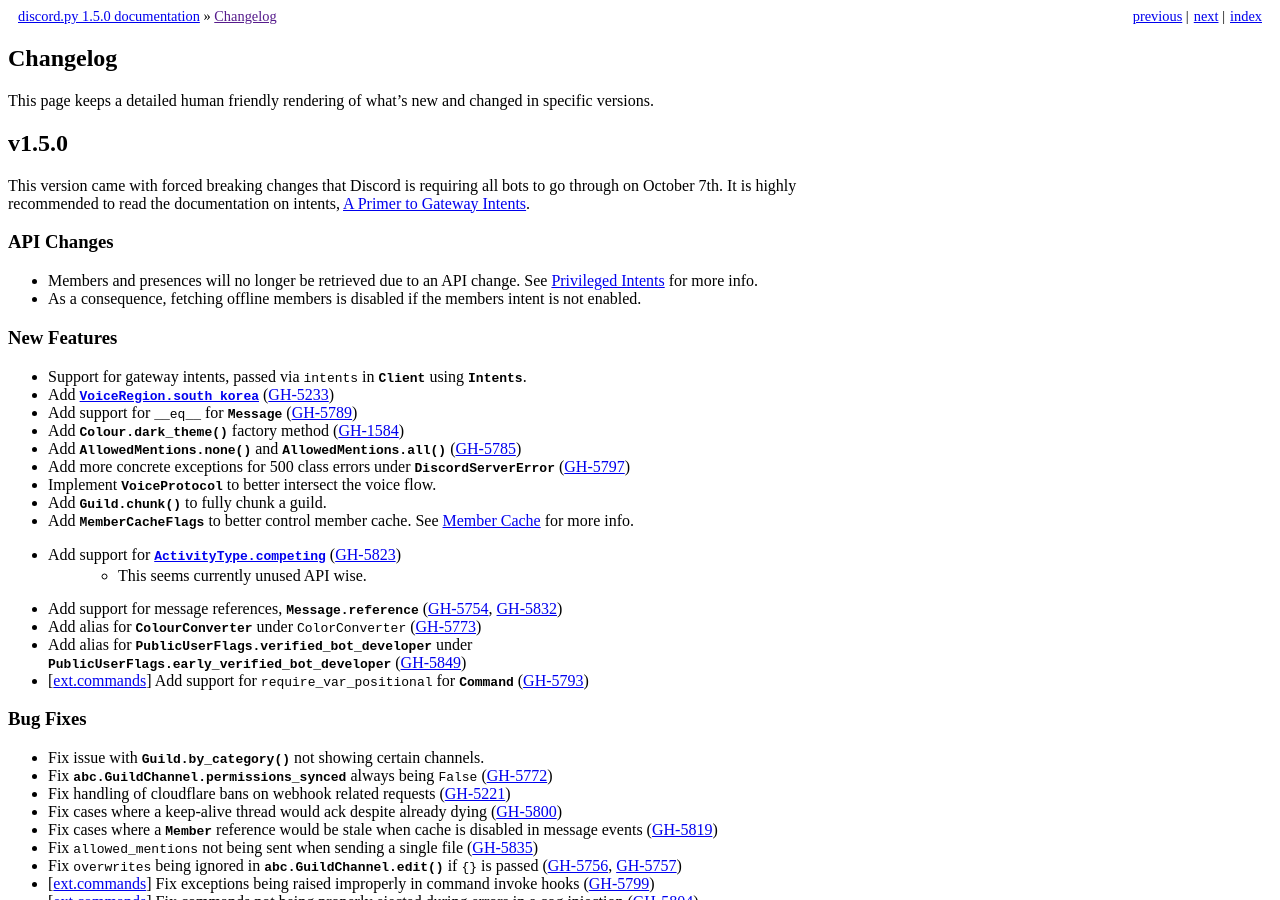
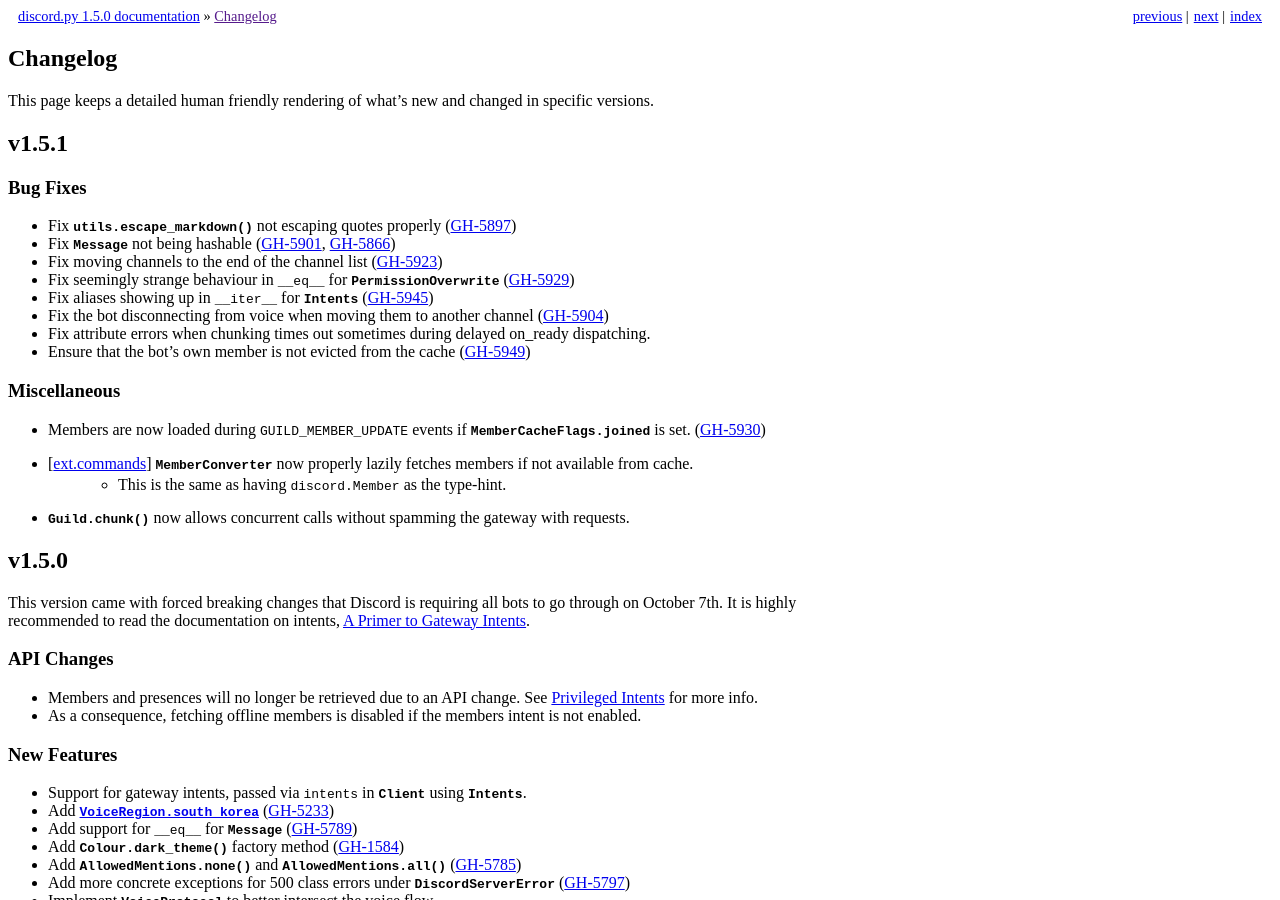
Before and after one commit to Rapptz/discord.py, a Sphinx documentation site: the page built from docs/whats_new.rst, in a window 1280 px wide and 900 px high. Built offline with Sphinx 7.4.7, drawn with Linux system fonts in a browser that asks for light colours.

Commit message:
Add changelog for v1.5.1

```diff
--- a/docs/whats_new.rst
+++ b/docs/whats_new.rst
@@ -10,6 +10,31 @@
 
 This page keeps a detailed human friendly rendering of what's new and changed
 in specific versions.
+
+.. _vp1p5p1:
+
+v1.5.1
+-------
+
+Bug Fixes
+~~~~~~~~~~~
+
+- Fix :func:`utils.escape_markdown` not escaping quotes properly (:issue:`5897`)
+- Fix :class:`Message` not being hashable (:issue:`5901`, :issue:`5866`)
+- Fix moving channels to the end of the channel list (:issue:`5923`)
+- Fix seemingly strange behaviour in ``__eq__`` for :class:`PermissionOverwrite` (:issue:`5929`)
+- Fix aliases showing up in ``__iter__`` for :class:`Intents` (:issue:`5945`)
+- Fix the bot disconnecting from voice when moving them to another channel (:issue:`5904`)
+- Fix attribute errors when chunking times out sometimes during delayed on_ready dispatching.
+- Ensure that the bot's own member is not evicted from the cache (:issue:`5949`)
+
+Miscellaneous
+~~~~~~~~~~~~~~
+
+- Members are now loaded during ``GUILD_MEMBER_UPDATE`` events if :attr:`MemberCacheFlags.joined` is set. (:issue:`5930`)
+- |commands| :class:`MemberConverter <ext.commands.MemberConverter>` now properly lazily fetches members if not available from cache.
+    - This is the same as having ``discord.Member`` as the type-hint.
+- :meth:`Guild.chunk` now allows concurrent calls without spamming the gateway with requests.
 
 .. _vp1p5p0:
 
```
